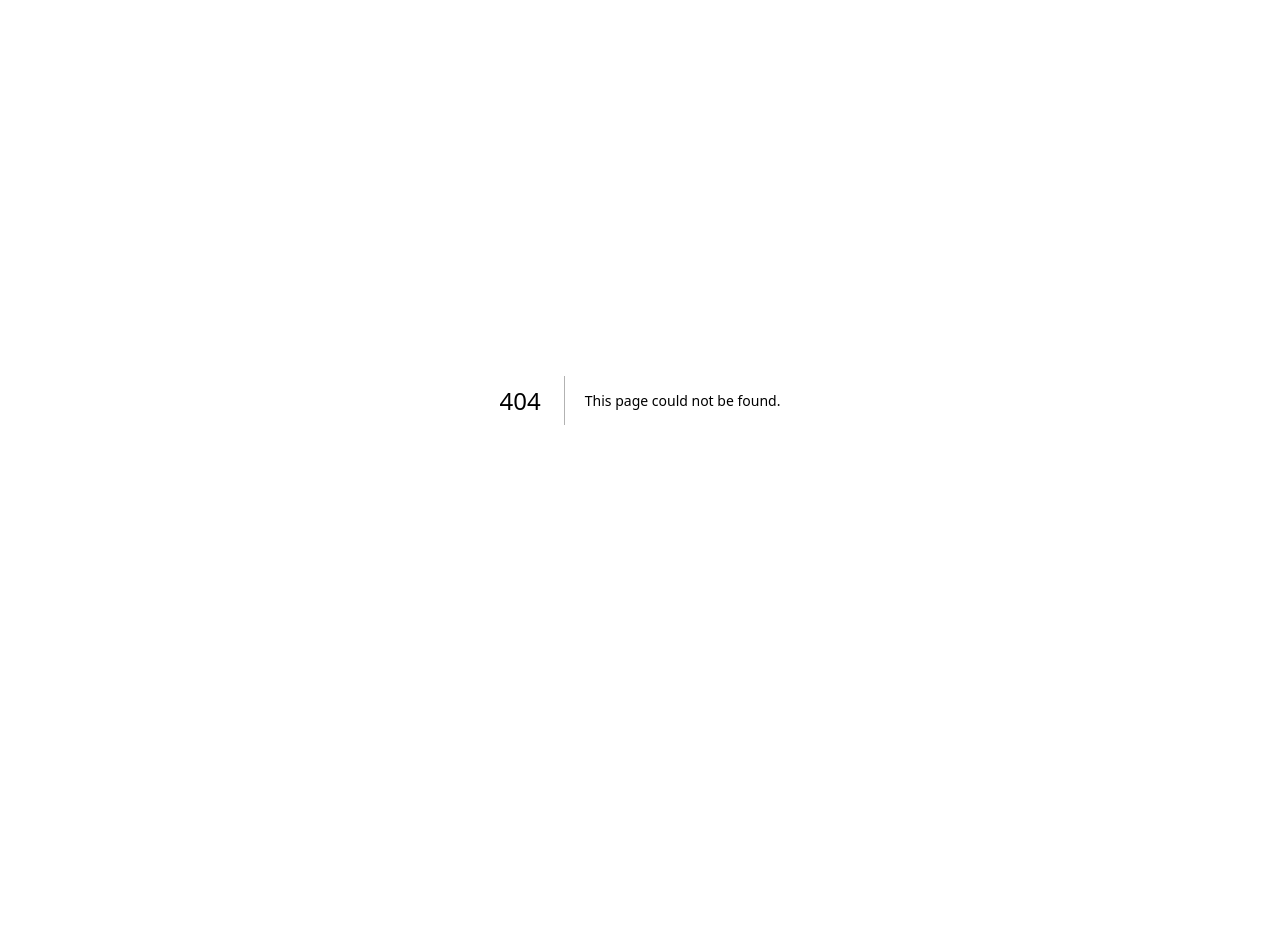
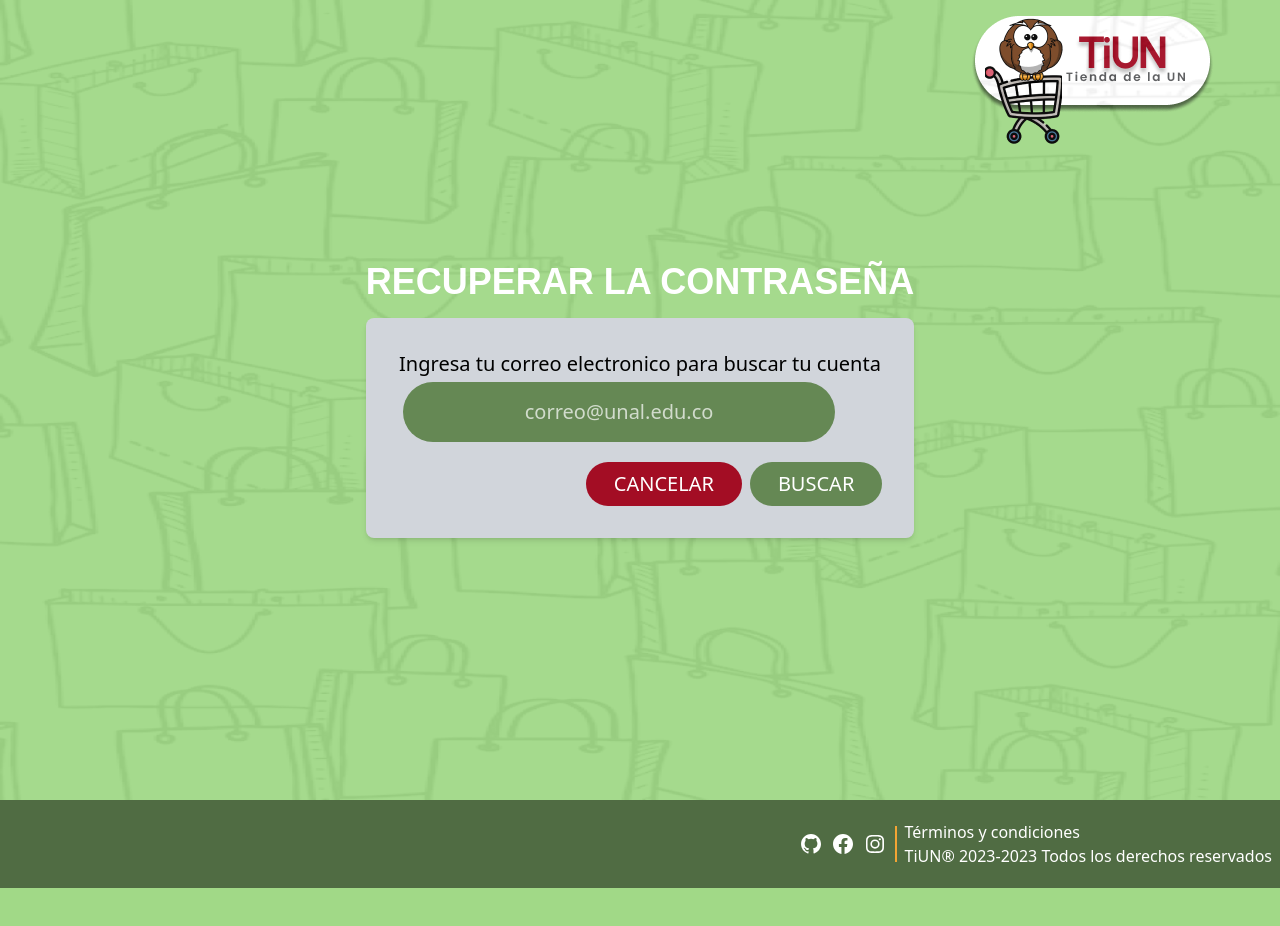
Before and after one commit to lalopezpa/TiUN-Front, a Next.js app: page /RecoverPassword in a window 1280 px wide. Before the commit this address had no page. Shown: the top 926 px of the page. Before the commit the page ends 800 px from the top, so only its background shows below. Built offline with nearby package versions, Linux system fonts and the light colour scheme.

Commit message:
Estructuración actual de las páginas con app router

```diff
--- /dev/null
+++ b/src/app/(auth)/RecoverPassword/page.tsx
@@ -0,0 +1,98 @@
+'use client';
+// ForgotPassword.tsx
+import React from 'react';
+import fondo from '../../../assets/fondo.jpg';
+import logomini	from '../../../assets/logo_mini.png';
+import {useForm} from 'react-hook-form';
+
+import Cookies from 'js-cookie';
+import Footer from '../../../components/common/Footer';
+
+type ApiResponse = {
+	accessToken: string;
+};
+type RequestData = {
+	correo: string;
+};
+
+const forgotPassword = (): JSX.Element => {
+	const	{register, handleSubmit, formState: {errors}, watch} = useForm();
+
+	const onSubmit = async (data: RequestData) => {
+		const requestData: RequestData = {
+			correo: data.correo,
+		};
+		// 1console.log(requestData);
+
+		try {
+			// Realiza una solicitud POST a la API con los datos del formulario
+			const response = await axios.post<ApiResponse>('URL_DE_TU_API', requestData);
+			// Maneja la respuesta si es necesario
+			// console.log(response.data);
+			// Guarda los tokens en las cookies
+			Cookies.set('accessToken', response.data.accessToken);
+
+			// Redirige al usuario al home
+			window.location.href = '/Home';
+		} catch (error) {
+			// Maneja los errores si ocurren
+			// console.error('Error al enviar los datos:', error);
+		}
+	};
+
+	return (
+		<>
+			<header className='flex justify-end  items-end bg-verdeClaro bg-opacity-75 '>
+				<div className='flex justify-end'>
+					<img src={logomini.src} alt='Logo' className='w-400 h-400 mx-auto my-4'/>
+				</div>
+
+			</header>
+
+			<main>
+
+				<section className='flex h-screen bg-verdeClaro bg-opacity-75'>
+					<div className='w-full h-full absolute top-0 left-0 z-10'>
+						<img src={fondo.src} alt='fondobolsas' className='w-full h-full opacity-5 bg-cover' />
+						<footer>
+							<Footer/>
+						</footer>
+					</div>
+
+					<div className='flex justify-center items-center h-screen w-full h-full absolute top-0 left-0 z-30 '>
+						<div className='bg-gray p-8 rouded-full'>
+							<h2 className='text-4xl mb-4 font-poppins font-bold text-white'>RECUPERAR LA CONTRASEÑA</h2>
+							<div className='bg-gray-300 p-8 rounded-lg shadow-md '>
+								<form onSubmit={handleSubmit(onSubmit)} className='w-full text-xl flex flex-col '>
+									<div className='flex justify-center items-center'>
+										<label className='flex flex-col text-black font-italic text-xl ' htmlFor='correo'> Ingresa tu correo electronico para buscar tu cuenta
+											<input id='correo'{...register('correo', {required: true})}
+												className='w-[20rem] m-1 p-4 bg-verdeSeccionLogin text-white  rounded-full placeholder-white placeholder-opacity-70  hover:bg-black placeholder-center text-center focus:outline-none focus:ring-2 focus:ring-verdeOscuro hover:bg-opacity-30 lg:w-[27rem]' placeholder='correo@unal.edu.co' type='email' />
+
+										</label>
+									</div>
+									<div className='flex justify-end items-end'>
+										<button type='submit' className='mt-4 bg-vinotinto text-white text-bold px-7 py-2 rounded-full border-solid hover:brightness-125 border-gris ml-2'>
+											CANCELAR
+										</button>
+
+										<button type='submit' className='mt-4 bg-verdeSeccionLogin text-white text-bold px-7 py-2 rounded-full border-solid hover:brightness-125 border-gris ml-2'>
+											BUSCAR
+										</button>
+									</div>
+
+								</form>
+
+							</div>
+						</div>
+
+					</div>
+				</section>
+
+			</main>
+
+		</>
+	);
+};
+
+export default forgotPassword;
--- a/src/components/common/Carrusel.tsx
+++ b/src/components/common/Carrusel.tsx
@@ -1,3 +1,4 @@
+'use client';
 function Carrusel() {
 	return (
 		<div>Carrusel</div>
--- a/src/components/common/Footer.tsx
+++ b/src/components/common/Footer.tsx
@@ -1,4 +1,5 @@
 // Footer.tsx
+'use client';
 import React from 'react';
 import {GithubIconB, InstagramIconB, FacebookIconB} from '../icons/icons';
 
```
Also changed, not shown: src/app/profile/page.tsx (added).
